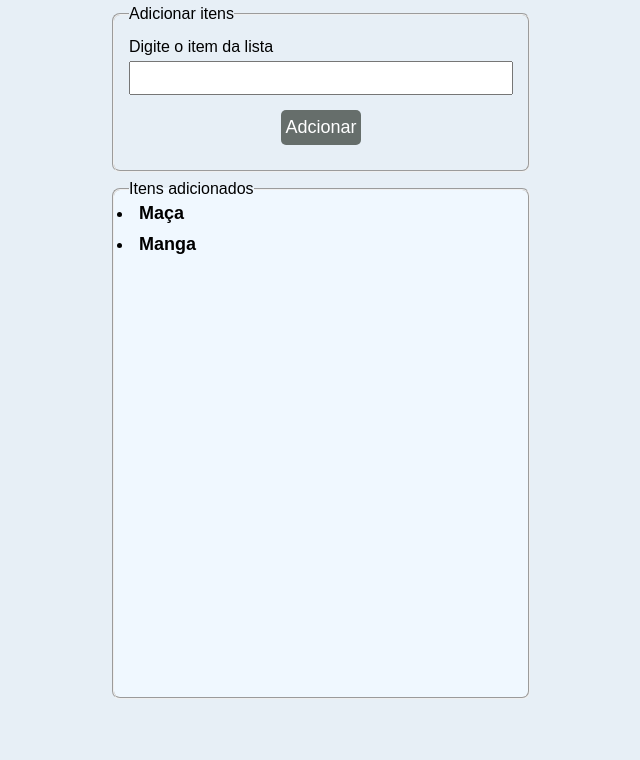
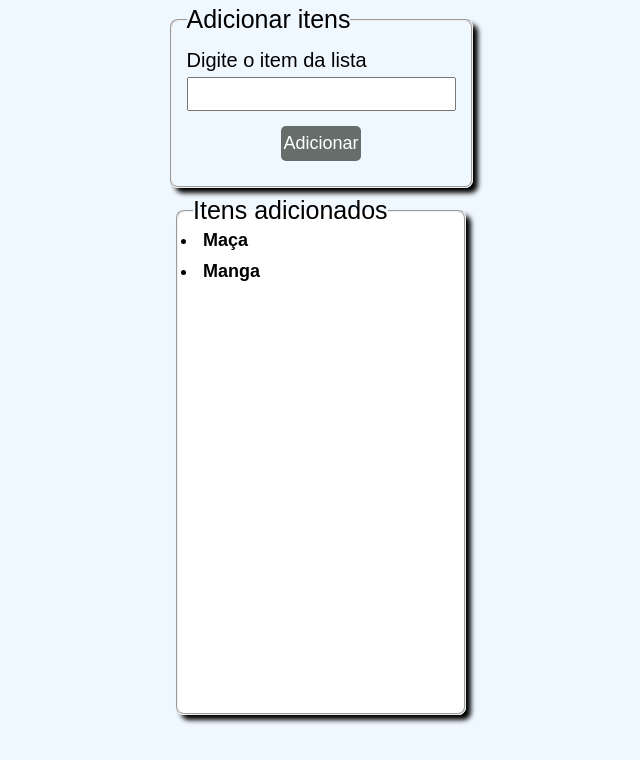
Before and after one commit to giovannemendonca/createElement, a plain HTML site: page index.html in a window 1280 px wide. Shown: the part 40-800 px from the top of the page, without its empty margins (319-959 px from the left). Drawn offline with Linux system fonts and the light colour scheme.

Commit message:
Atualização

```diff
--- a/index.html
+++ b/index.html
@@ -15,14 +15,14 @@
     <main class="conteiner">
         <h1>createElements</h1>
 
-        <fieldset class="adcionar-itens fieldsetGlobal">
+        <fieldset class="add-item fieldsetGlobal">
             <legend>Adicionar itens</legend>
 
             <form action="" name="form" class="form">
                 <label for="name">Digite o item da lista</label>
                 <input type="text" class="imput-text" name="nome">
                 <div class="conteiner-bt">
-                    <input type="submit" value="Adcionar" class="buttom">
+                    <input type="submit" value="Adicionar" class="buttom">
                 </div>
             </form>
 
--- a/main.js
+++ b/main.js
@@ -1,29 +1,19 @@
-// const cartFruits = ['Banana', 'Uva', 'Laraja', 'Kiwi', 'Abacate', 'Mamão'];
-
-// const list = document.querySelector('.list');
-
-
-// cartFruits.forEach(element => {
-//     let item = element;
-//     let newItem = document.createElement('li')
-
-//     newItem.classList.add('item');
-//     newItem.innerHTML = element;
-
-//     list.appendChild(newItem);
-
-// })
-
-
-
 const list = document.querySelector('.list');
-
 const newItem = document.querySelector('.input-text');
 const form = document.querySelector('.form')
 
 
 form.addEventListener('submit', (event) => {
-    event.preventDefault()
 
-    console.log(event.target.elements['nome'].value)
+    event.preventDefault();
+    addElements(event.target.elements['nome'].value);
+
 })
+
+function addElements(elemento){
+    let li = document.createElement('li');
+    li.classList.add('item');
+    li.innerHTML = elemento;
+
+    list.appendChild(li);
+}
--- a/style.css
+++ b/style.css
@@ -4,11 +4,12 @@
 }
 
 body{
-    background-color: rgba(199, 218, 235, 0.415);
+    background-color: aliceblue;
     font-family: sans-serif;
     padding: 0 auto;
     margin: 0 ;
 }
+
 .conteiner {
     display: flex;
     flex-direction: column;
@@ -16,16 +17,19 @@ body{
     justify-content:center;
 
 }
+
+legend{
+    font-size: 25px;
+}
 .fieldsetGlobal{
     border-radius: 8px;
-    width: 30%;
+    width: 20%;
     margin: 8px 0;
     padding: 15px;
+    font-size: 20px;
+    box-shadow: 5px 5px 5px;
 }
 
-.add-item{
-    width: 30%;
-}
 .form {
     display: flex;
     flex-direction: column;
@@ -34,6 +38,7 @@ body{
 .imput-text{
     height: 30px;
     margin: 5px 0;
+    font-size: 20px;
 }
 .conteiner-bt{
     display: flex;
@@ -62,6 +67,7 @@ body{
     padding-top: 0px;
     background-color: aliceblue;
     height: 500px;
+    background-color: white;
 }
 
 .list{
```
